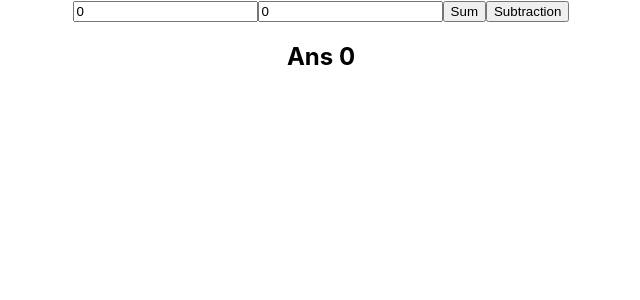
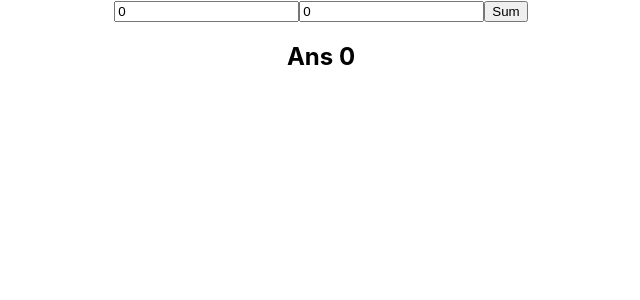
Before and after one commit to Divya4242/React-Node-MongoDB-Docker-Project-CICD-JENKINS-EC2-PUBLIC, a React (Create React App) app in the folder client/: page / in a window 1280 px wide. Shown: the top 300 px of the page, without its empty margins (319-959 px from the left). Built offline with nearby package versions, Linux system fonts and the light colour scheme.

Commit message:
Update Hello.js

```diff
--- a/client/src/Hello.js
+++ b/client/src/Hello.js
@@ -64,15 +64,6 @@ const Hello = () => {
       >
         Sum
       </button>
-      <button
-        type="submit"
-        onClick={(e) => {
-          sub(e);
-        }}
-        className="btn btn-primary btn-block mb-3 "
-      >
-        Subtraction
-      </button>
       <h2>Ans {ans}</h2>
     </>
   );
```
